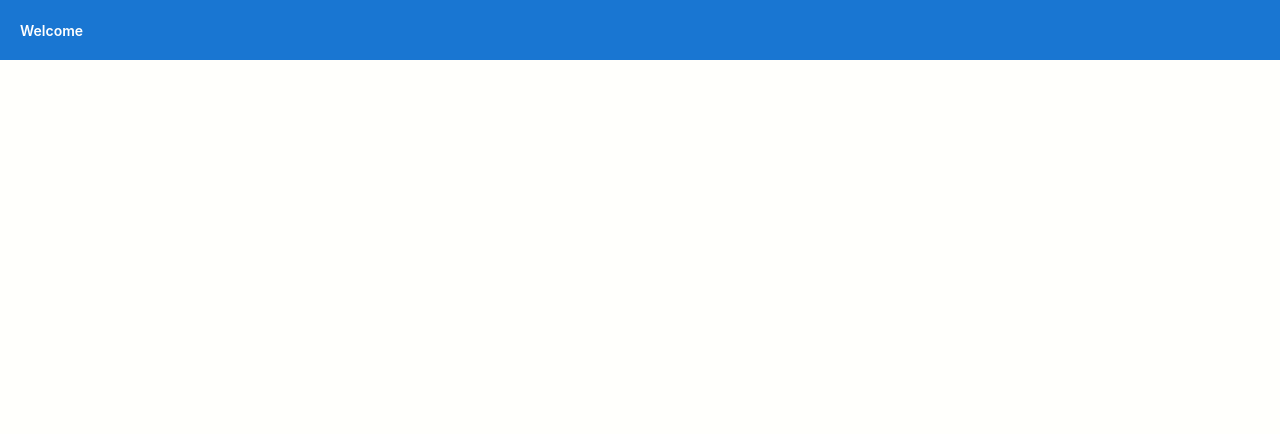
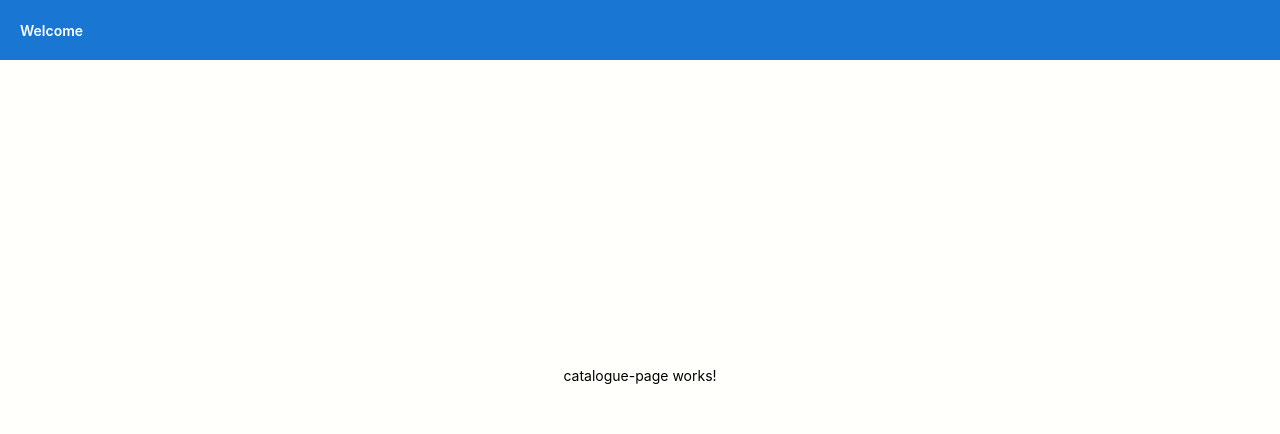
Before and after one commit to Tooppa/pokemon-trainer, an Angular app: page /catalogue in a window 1280 px wide. Shown: the top 434 px of the page. Built offline with nearby package versions, Linux system fonts and the light colour scheme.

Commit message:
FEAT: proper scaling on the other pages aswell

```diff
--- a/src/app/catalogue-page/catalogue-page.component.scss
+++ b/src/app/catalogue-page/catalogue-page.component.scss
@@ -0,0 +1,10 @@
+:host{
+    flex-grow: 1;
+    display: flex;
+    margin: 82px auto 32px;
+    padding: 0 16px;
+    max-width: 960px;
+    flex-direction: column;
+    align-items: center;
+    justify-content: center;
+}
--- a/src/app/trainer-page/trainer-page.component.scss
+++ b/src/app/trainer-page/trainer-page.component.scss
@@ -0,0 +1,10 @@
+:host{
+    flex-grow: 1;
+    display: flex;
+    margin: 82px auto 32px;
+    padding: 0 16px;
+    max-width: 960px;
+    flex-direction: column;
+    align-items: center;
+    justify-content: center;
+}
```
Also changed, not shown: 1 other file (tests, documents, lock files or other folders).
